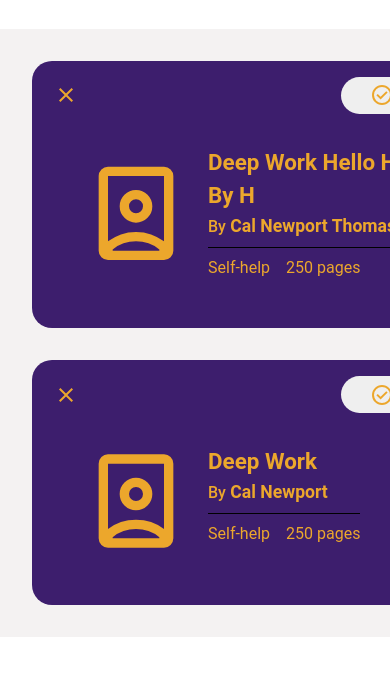
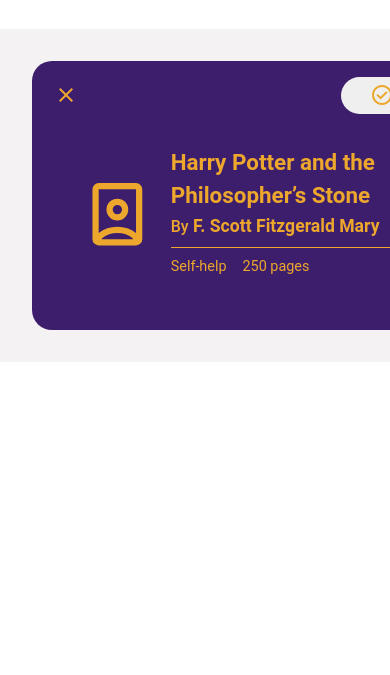
Before and after one commit to ALindmae/Library-project-odin, a plain HTML site: page index.html in a window 390 px wide. Shown: the part 107-782 px from the top of the page. Drawn offline with Linux system fonts and the light colour scheme.

Commit message:
Improve layout responsiveness and card styling
- Update .main-content grid to use auto-fill and clamp() for dynamic card sizing
- Increase .card max height and add better responsive spacing
- Enhance .read-button styling with relative font sizing and gap adjustments
- Add .card-info height and flexible layout for better wrapping on small screens
- Adjust genre icon and text sizes using clamp() for fluid scaling
- Change .book-info border and typography to match color scheme (#ECA72C)
- Simplify HTML card structure and add <div> wrapper inside .card-info
- Update example book data and text formatting for improved readability

```diff
--- a/index.html
+++ b/index.html
@@ -35,30 +35,10 @@
                 <div class="card-content">
                     <svg class="genre icon" xmlns="http://www.w3.org/2000/svg" viewBox="0 -960 960 960"><path d="M480-240q-56 0-107 17.5T280-170v10h400v-10q-42-35-93-52.5T480-240Zm0-80q69 0 129 21t111 59v-560H240v560q51-38 111-59t129-21Zm0-160q-25 0-42.5-17.5T420-540q0-25 17.5-42.5T480-600q25 0 42.5 17.5T540-540q0 25-17.5 42.5T480-480ZM240-80q-33 0-56.5-23.5T160-160v-640q0-33 23.5-56.5T240-880h480q33 0 56.5 23.5T800-800v640q0 33-23.5 56.5T720-80H240Zm240-320q58 0 99-41t41-99q0-58-41-99t-99-41q-58 0-99 41t-41 99q0 58 41 99t99 41Zm0-140Z"/></svg>
                     <div class="card-info">
-                        <p class="book-title"> Deep Work Hello Hello By H </p>
-                        <p class="book-author"> <span>By</span> Cal Newport Thomas </p>
-                        <div class="book-info">
-                            <p class="book-genre"> Self-help </p>
-                            <p class="book-pages"> 250 <span>pages</span></p>
+                        <div>
+                            <p class="book-title" lang="en"> Harry Potter and the Philosopher’s Stone</p>
+                            <p class="book-author"> <span>By</span> F. Scott Fitzgerald Mary </p>
                         </div>
-                    </div>
-                </div>
-            </div>
-                        <div class="card">
-                <div class="card-controls">
-                    <button class="delete-book">
-                        <svg xmlns="http://www.w3.org/2000/svg" class="delete-icon" viewBox="0 -960 960 960"><path d="m256-200-56-56 224-224-224-224 56-56 224 224 224-224 56 56-224 224 224 224-56 56-224-224-224 224Z"/></svg>
-                    </button>
-                    <button class="read-button">
-                        <svg xmlns="http://www.w3.org/2000/svg" class="read-icon" viewBox="0 -960 960 960"><path d="m424-296 282-282-56-56-226 226-114-114-56 56 170 170Zm56 216q-83 0-156-31.5T197-197q-54-54-85.5-127T80-480q0-83 31.5-156T197-763q54-54 127-85.5T480-880q83 0 156 31.5T763-763q54 54 85.5 127T880-480q0 83-31.5 156T763-197q-54 54-127 85.5T480-80Zm0-80q134 0 227-93t93-227q0-134-93-227t-227-93q-134 0-227 93t-93 227q0 134 93 227t227 93Zm0-320Z"/></svg>
-                        <span class="button-text"> Read </span>
-                    </button>
-                </div>
-                <div class="card-content">
-                    <svg class="genre icon" xmlns="http://www.w3.org/2000/svg" viewBox="0 -960 960 960"><path d="M480-240q-56 0-107 17.5T280-170v10h400v-10q-42-35-93-52.5T480-240Zm0-80q69 0 129 21t111 59v-560H240v560q51-38 111-59t129-21Zm0-160q-25 0-42.5-17.5T420-540q0-25 17.5-42.5T480-600q25 0 42.5 17.5T540-540q0 25-17.5 42.5T480-480ZM240-80q-33 0-56.5-23.5T160-160v-640q0-33 23.5-56.5T240-880h480q33 0 56.5 23.5T800-800v640q0 33-23.5 56.5T720-80H240Zm240-320q58 0 99-41t41-99q0-58-41-99t-99-41q-58 0-99 41t-41 99q0 58 41 99t99 41Zm0-140Z"/></svg>
-                    <div class="card-info">
-                        <p class="book-title"> Deep Work </p>
-                        <p class="book-author"> <span>By</span> Cal Newport </p>
                         <div class="book-info">
                             <p class="book-genre"> Self-help </p>
                             <p class="book-pages"> 250 <span>pages</span></p>
--- a/styles.css
+++ b/styles.css
@@ -110,7 +110,8 @@
 
 .main-content {
     display: grid;
-    grid-template-columns: repeat( auto-fit, minmax(150px, 500px));
+    grid-template-columns: repeat(auto-fill, minmax(clamp(250px, 40vw, 500px), 1fr));
+    justify-content: center;
     gap: 2rem;
 
     padding: 2rem;
@@ -124,17 +125,15 @@
     padding: 1rem;
     background-color: #3D1E6D;
     border-radius: 20px;
-    max-height: 450px;
+    max-height: 550px;
 }
 
 .card-controls {
     display: flex;
     justify-content: space-between;
-
 }
 
 .delete-book {
-
     background-color: transparent;
     border: none;
 }
@@ -147,45 +146,53 @@
 .read-button {
     display: flex;
     align-items: center;
-    gap: 0.5rem;
+    gap: 0.5em;
 
-    padding: 0.4rem 1.8rem;
+    padding: 0.4em 1.8em;
     border-radius: 25px;
     border: none;
     fill: #ECA72C;
 
+    font-size: clamp(1rem, 1.1rem);
 }
 
 .read-icon {
-    width: 1.5rem;
+    width: 1.5em;
 }
 
 .button-text{
+    font-weight: 500;
 }
 
 .card-content{
     display: flex;
     gap: 1rem;
+    flex-wrap: wrap;
 
     padding: 2rem;
     color: #ECA72C;
-
 }
 
+.card-info{
+    height: clamp(17vw, 35vw, 250px);
+
+    min-width: 160px;
+    flex: 1 1 100px;
+}
+
+
 .genre.icon {
-    width: 7rem;
+    width: clamp(4.67rem, 5vw + 2.7rem, 7rem);
     fill:#ECA72C;
     flex-shrink: 0;
 }
 
 .book-title {
-    /* font-size: 32px; */
     font-size: clamp(1.4rem, 1.5vw + 0.8rem, 2.1rem);
     font-weight: bold;
 }
 
 .book-author {
-    /* font-size: 24px; */
     font-size: clamp(1.1rem, 1vw + 0.7rem, 1.6rem);
     font-weight: bold;
     margin-bottom: 0.5rem;
@@ -202,7 +209,7 @@
     gap: 1rem;
 
     margin-top: 0.5rem;
-    border-top: 0.5px solid black;
-
+    border-top: 0.5px solid #ECA72C;
     padding-top: 0.5rem;
+    font-size: clamp(0.9rem, 0.4vw + 0.8rem, 1.1rem);
 }
```
